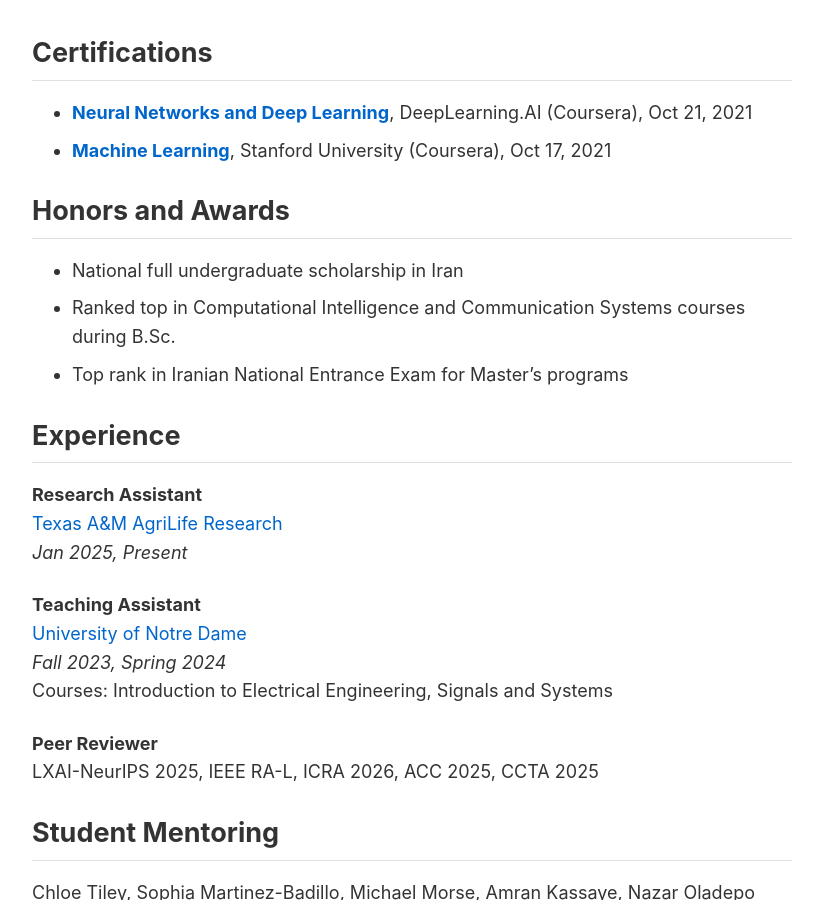
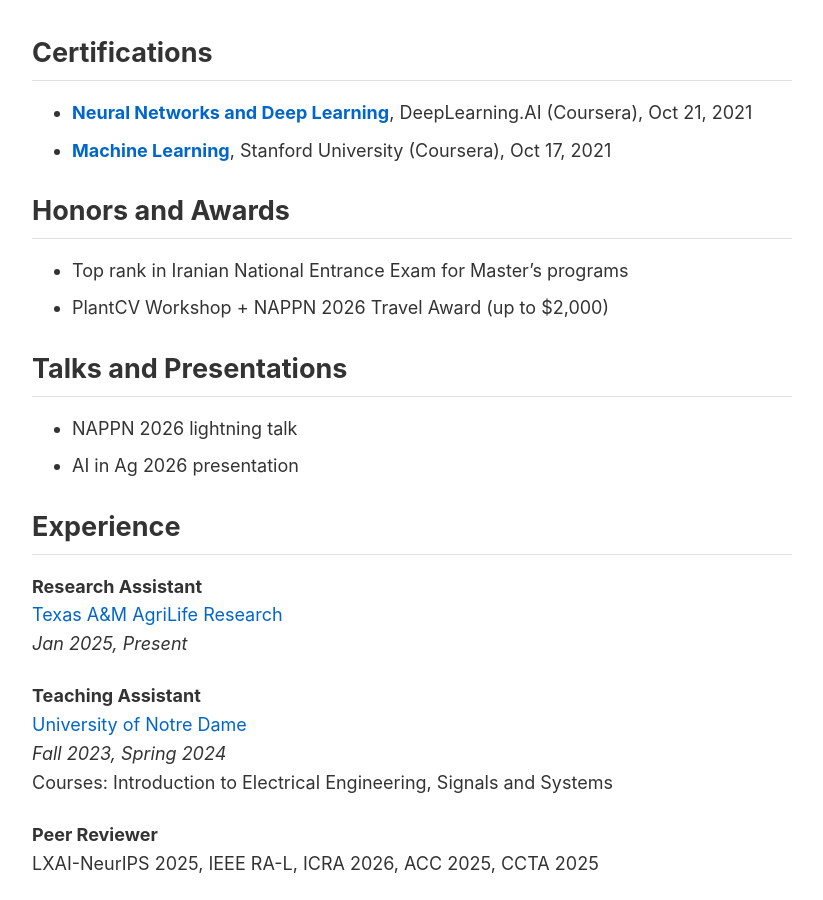
Before and after one commit to fahimehorvatinia/fahimehorvatinia.github.io, a Jekyll site: the page built from index.md, in a window 1280 px wide and 900 px high, scrolled down 1089 px. Shown: the whole window, without its empty margins (228-1051 px from the left). Built offline with Jekyll 4.4.1, drawn with Linux system fonts in a browser that asks for light colours.

Commit message:
Update honors/awards and add talks

```diff
--- a/index.md
+++ b/index.md
@@ -76,9 +76,13 @@ In the future, I aim to develop <strong>smart automated plant phenotyping system
 
 ## Honors and Awards
 
-- National full undergraduate scholarship in Iran
-- Ranked top in Computational Intelligence and Communication Systems courses during B.Sc.
 - Top rank in Iranian National Entrance Exam for Master's programs
+- PlantCV Workshop + NAPPN 2026 Travel Award (up to $2,000)
+
+## Talks and Presentations
+
+- NAPPN 2026 lightning talk
+- AI in Ag 2026 presentation
 
 ## Experience
 
```
